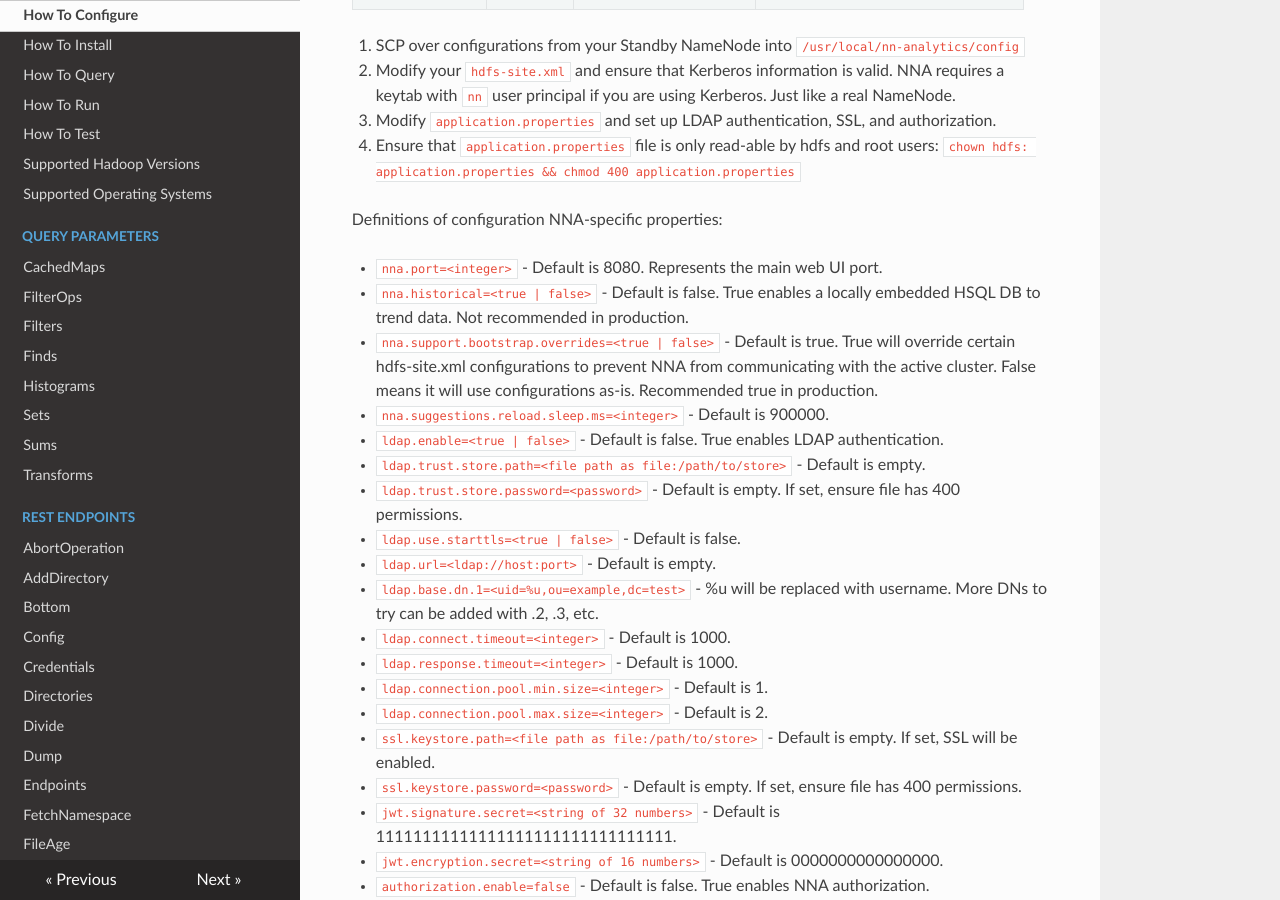
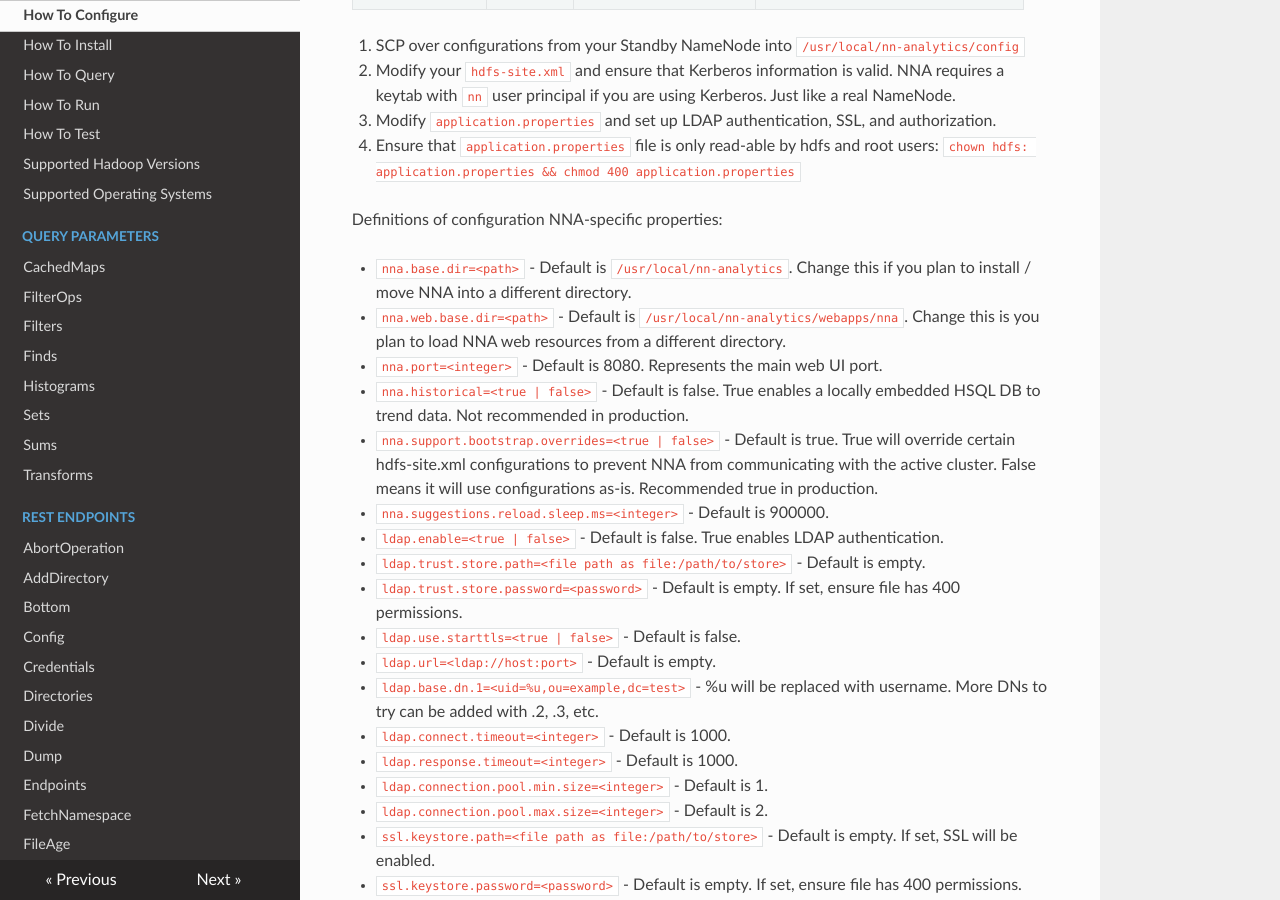
Before and after one commit to paypal/NNAnalytics, an MkDocs documentation site: the page built from docs/Getting_Started/How_To_Configure.md, in a window 1280 px wide and 900 px high, scrolled down 587 px. Built offline with MkDocs 1.6.1, drawn with Linux system fonts in a browser that asks for light colours; nearby versions of some CDN libraries.

Commit message:
Change documentation

```diff
--- a/docs/Getting_Started/How_To_Configure.md
+++ b/docs/Getting_Started/How_To_Configure.md
@@ -23,6 +23,8 @@ For example:
 
 Definitions of configuration NNA-specific properties:
 
+* `nna.base.dir=<path>` - Default is `/usr/local/nn-analytics`. Change this if you plan to install / move NNA into a different directory.
+* `nna.web.base.dir=<path>` - Default is `/usr/local/nn-analytics/webapps/nna`. Change this is you plan to load NNA web resources from a different directory.
 * `nna.port=<integer>` - Default is 8080. Represents the main web UI port.
 * `nna.historical=<true | false>` - Default is false. True enables a locally embedded HSQL DB to trend data. Not recommended in production.
 * `nna.support.bootstrap.overrides=<true | false>` - Default is true. True will override certain hdfs-site.xml configurations to prevent NNA from communicating with the active cluster. False means it will use configurations as-is. Recommended true in production.
```
